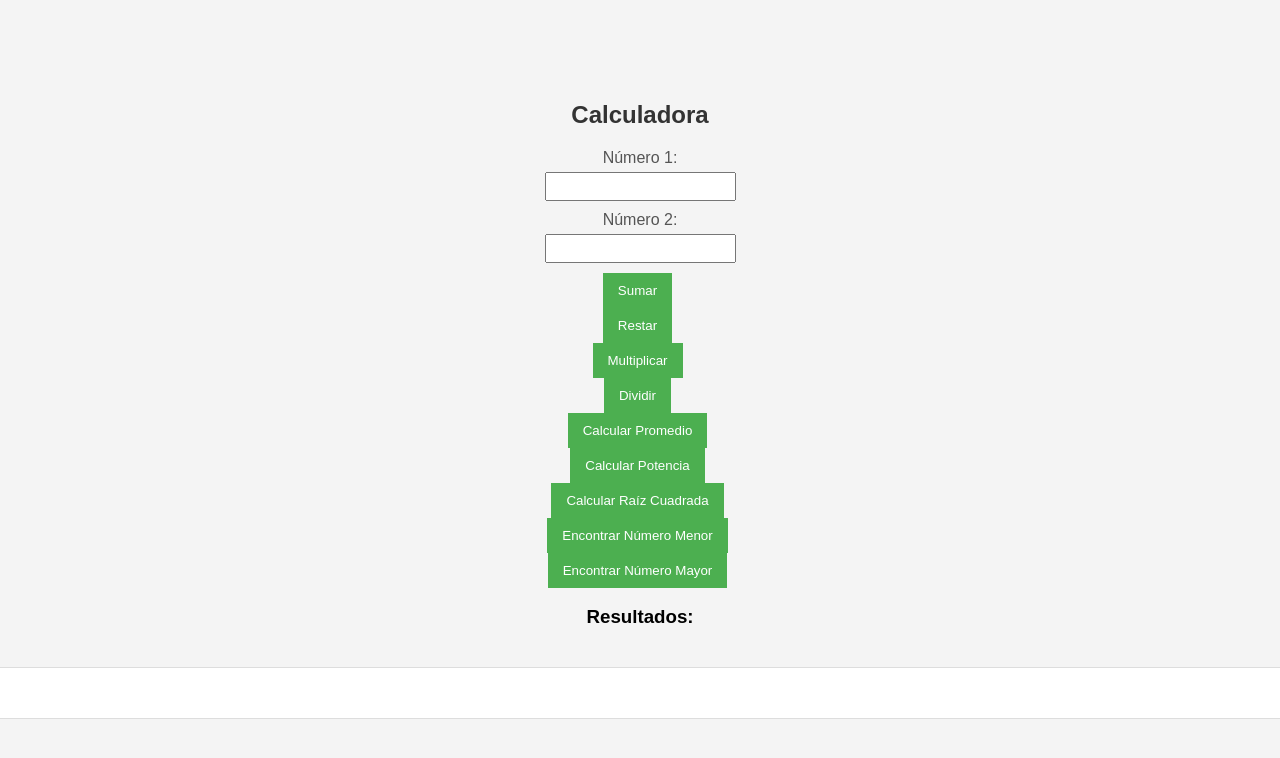
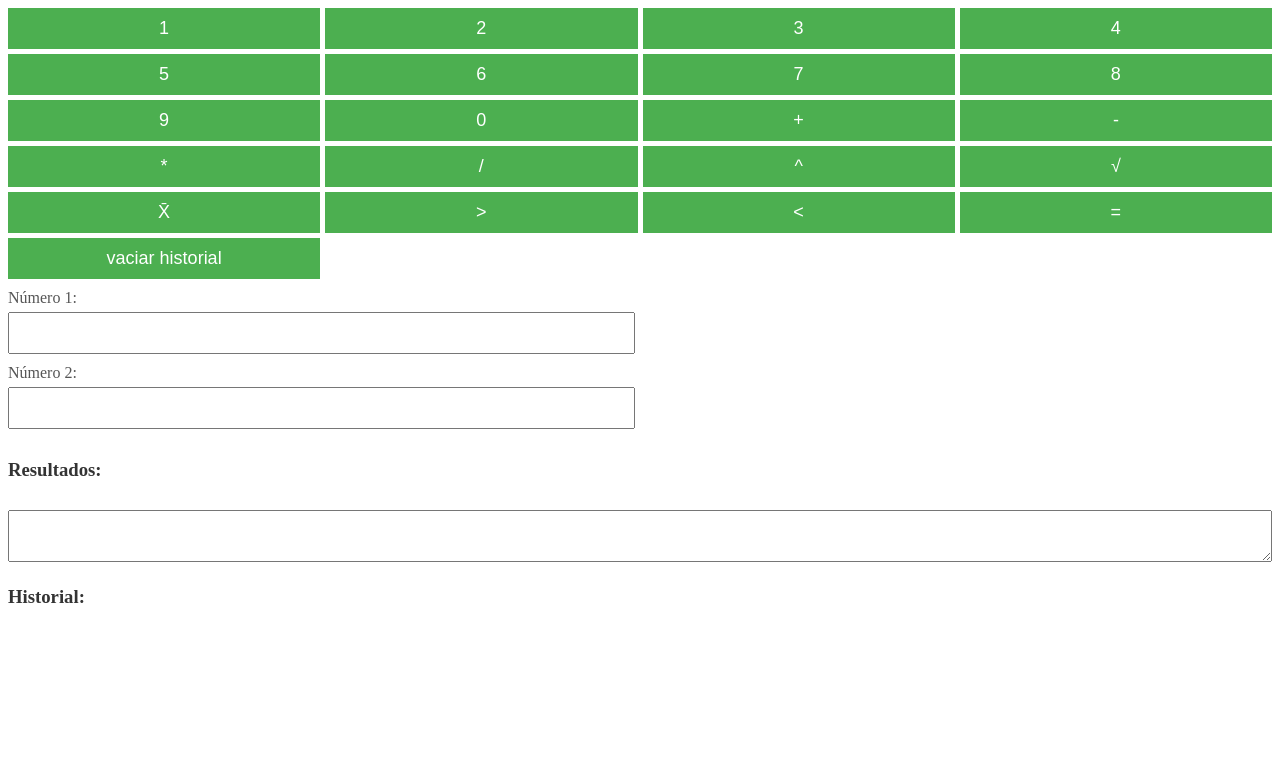
Before and after one commit to EzequielDursi/Proyecto-Javascript, a plain HTML site: page index.html in a window 1280 px wide. Drawn offline with Linux system fonts and the light colour scheme.

Commit message:
corrección 3era pre entrega

```diff
--- a/index.html
+++ b/index.html
@@ -4,30 +4,50 @@
     <meta charset="UTF-8">
     <meta name="viewport" content="width=device-width, initial-scale=1.0">
     <link rel="stylesheet" href="./styles.css">
-    <title>Document</title>
+    <title>Calculadora</title>
 </head>
 <body>
 
-    <h2>Calculadora</h2>
+
+    <div id="numeric-pad">
+        <button onclick="agregarDigito('1')">1</button>
+        <button onclick="agregarDigito('2')">2</button>
+        <button onclick="agregarDigito('3')">3</button>
+        <button onclick="agregarDigito('4')">4</button>
+        <button onclick="agregarDigito('5')">5</button>
+        <button onclick="agregarDigito('6')">6</button>
+        <button onclick="agregarDigito('7')">7</button>
+        <button onclick="agregarDigito('8')">8</button>
+        <button onclick="agregarDigito('9')">9</button>
+        <button onclick="agregarDigito('0')">0</button>
+        <button onclick="agregarOperador('+')">+</button>
+        <button onclick="agregarOperador('-')">-</button>
+        <button onclick="agregarOperador('*')">*</button>
+        <button onclick="agregarOperador('/')">/</button>
+        <button onclick="agregarOperador('^')">^</button>
+        <button onclick="agregarOperador('√')">√</button>
+        <button onclick="agregarOperador('X̄')">X̄</button>
+        <button onclick="agregarOperador('>')">></button>
+        <button onclick="agregarOperador('<')"><</button>
+        <button onclick="calcularResultado('=')">=</button>
+        <button onclick="vaciarHistorial()">vaciar historial</button>
+
+    </div>
+
     <label for="num1">Número 1:</label>
-    <input type="number" id="num1">
+    <input type="text" id="num1" readonly>
 
     <label for="num2">Número 2:</label>
-    <input type="number" id="num2">
-
-    <button onclick="sumar()">Sumar</button>
-    <button onclick="restar()">Restar</button>
-    <button onclick="multiplicar()">Multiplicar</button>
-    <button onclick="dividir()">Dividir</button>
-    <button onclick="calcularPromedio()">Calcular Promedio</button>
-    <button onclick="calcularPotencia()">Calcular Potencia</button>
-    <button onclick="calcularRaizCuadrada()">Calcular Raíz Cuadrada</button>
-    <button onclick="encontrarNumeroMenor()">Encontrar Número Menor</button>
-    <button onclick="encontrarNumeroMayor()">Encontrar Número Mayor</button>
+    <input type="text" id="num2" readonly>
 
     <h3>Resultados:</h3>
     <textarea id="results" readonly></textarea>
 
     <script src="./index.js"></script>
+
+
+<h3>Historial:</h3>
+<div id="historial-container"></div>
+
 </body>
 </html>
--- a/index.js
+++ b/index.js
@@ -1,10 +1,118 @@
+let operador ='';
+
+document.getElementById('sumarBtn').addEventListener('click', sumar);
+document.getElementById('restarBtn').addEventListener('click', restar);
+document.getElementById('multiplicarBtn').addEventListener('click', multiplicar);
+document.getElementById('dividirBtn').addEventListener('click', dividir);
+document.getElementById('promedioBtn').addEventListener('click', calcularPromedio);
+document.getElementById('potenciaBtn').addEventListener('click', calcularPotencia);
+document.getElementById('raizBtn').addEventListener('click', calcularRaizCuadrada);
+document.getElementById('menorBtn').addEventListener('click', encontrarNumeroMenor);
+document.getElementById('mayorBtn').addEventListener('click', encontrarNumeroMayor);
+
+
+function agregarDigito(digito) {
+    let campoActivo = obtenerCampoActivo();
+    campoActivo.value += digito;
+
+    console.log(digito)
+}
+
+function agregarOperador(op)  {
+    let num1 = document.getElementById('num1');
+    console.log(num1.value);
+   if (operador==''&&num1.value!='') {
+   let campoActivo = obtenerCampoActivo();
+   let valorCampo = campoActivo.value;
+   operador = op;
+   campoActivo.value += operador; }  }
+
+function obtenerCampoActivo() {
+    let num1 = document.getElementById('num1');
+    let num2 = document.getElementById('num2');
+
+return operador!='' ? num2 : num1;
+
+}
+
+function calcularResultado() {
+    let num1 = document.getElementById('num1');
+    let num2 = document.getElementById('num2');
+    let numeros = obtenerNumeros();
+     if(num1.value!=''&&num2.value!=''){
+
+    switch (operador) {
+        case '+':
+            sumar();
+            break;
+        case '-':
+            restar();
+            break;
+        case '*':
+            multiplicar();
+            break;
+        case '/':
+            if (numeros[1] !== 0) {
+                dividir(`${numeros[0]} / ${numeros[1]} = ${numeros[0] / numeros[1]}`);
+            } else {
+                mostrarResultado('Error: División por cero');
+            }
+            break;
+
+            case '^':
+            calcularPotencia();
+            break
+            case '√':
+                calcularRaizCuadrada()
+            break;
+            case 'X̄':
+                calcularPromedio()
+            break;
+            case '>':
+                encontrarNumeroMayor()
+                break;
+            case '<':
+                encontrarNumeroMenor()
+                break;
+
+
+    }
+
+     document.getElementById("num1").value=""
+     document.getElementById("num2").value=""
+     operador=""
+     }
+
+}
+
+function obtenerNumeros() {
+    let campoActivo = obtenerCampoActivo();
+    let numeros = campoActivo.value.split(operador).map(parseFloat);
+    return numeros;
+}
+
+function mostrarResultado(resultado) {
+    let resultsDiv = document.getElementById('results');
+    let currentResults = [...resultsDiv.innerHTML.split('\n')];
+    currentResults.push(resultado);
+    resultsDiv.innerHTML = currentResults.join('\n');
+}
+
+function guardarResultado(resultado) {
+    let historial = JSON.parse(localStorage.getItem('historial')) || [];
+    historial.push(resultado);
+    localStorage.setItem('historial', JSON.stringify(historial));
+}
+
 function sumar() {
     let num1 = parseFloat(document.getElementById('num1').value);
     let num2 = parseFloat(document.getElementById('num2').value);
     let resultado = num1 + num2;
     mostrarResultado(`${num1} + ${num2} = ${resultado}`);
 
-    localStorage.setItem("mostrarResultado", resultado)
+    guardarResultado(resultado);
+
+    mostrarHistorial();
 }
 
 function restar() {
@@ -13,7 +121,8 @@ function restar() {
     let resultado = num1 - num2;
     mostrarResultado(`${num1} - ${num2} = ${resultado}`);
 
-    localStorage.setItem("mostrarResultado", resultado)
+    guardarResultado(resultado);
+    mostrarHistorial();
 }
 
 function multiplicar() {
@@ -22,7 +131,8 @@ function multiplicar() {
     let resultado = num1 * num2;
     mostrarResultado(`${num1} * ${num2} = ${resultado}`);
 
-    localStorage.setItem("mostrarResultado", resultado)
+    guardarResultado(resultado);
+    mostrarHistorial();
 }
 
 function dividir() {
@@ -31,7 +141,8 @@ function dividir() {
     let resultado = num1 / num2;
     mostrarResultado(`${num1} / ${num2} = ${resultado}`);
 
-    localStorage.setItem("mostrarResultado", resultado)
+    guardarResultado(resultado);
+    mostrarHistorial();
 }
 
 function calcularPromedio() {
@@ -39,7 +150,8 @@ function calcularPromedio() {
     let num2 = parseFloat(document.getElementById('num2').value);
     let promedio = (num1 + num2) / 2;
     mostrarResultado(`Promedio de ${num1} y ${num2} = ${promedio}`);
-    localStorage.setItem("mostrarResultado", promedio)
+    guardarResultado(promedio);
+    mostrarHistorial();
 }
 
 function calcularPotencia() {
@@ -47,14 +159,18 @@ function calcularPotencia() {
     let num2 = parseFloat(document.getElementById('num2').value);
     let resultado = Math.pow(num1, num2);
     mostrarResultado(`${num1} ^ ${num2} = ${resultado}`);
-    localStorage.setItem("mostrarResultado", resultado)
+
+    guardarResultado(resultado);
+    mostrarHistorial();
 }
 
 function calcularRaizCuadrada() {
     let num1 = parseFloat(document.getElementById('num1').value);
     let resultado = Math.sqrt(num1);
     mostrarResultado(`Raíz cuadrada de ${num1} = ${resultado}`);
-    localStorage.setItem("mostrarResultado", resultado)
+
+    guardarResultado(resultado);
+    mostrarHistorial();
 }
 
 function encontrarNumeroMenor() {
@@ -62,7 +178,8 @@ function encontrarNumeroMenor() {
     let num2 = parseFloat(document.getElementById('num2').value);
     let menor = Math.min(num1, num2);
     mostrarResultado(`El número menor entre ${num1} y ${num2} es: ${menor}`);
-    localStorage.setItem("mostrarResultado", menor)
+    guardarResultado(menor);
+    mostrarHistorial();
 }
 
 function encontrarNumeroMayor() {
@@ -70,12 +187,43 @@ function encontrarNumeroMayor() {
     let num2 = parseFloat(document.getElementById('num2').value);
     let mayor = Math.max(num1, num2);
     mostrarResultado(`El número mayor entre ${num1} y ${num2} es: ${mayor}`);
-    localStorage.setItem("mostrarResultado", mayor)
+    guardarResultado(mayor);
+    mostrarHistorial();
+
 }
 
-function mostrarResultado(resultado) {
-    let resultsDiv = document.getElementById('results');
-    let currentResults = [...resultsDiv.innerHTML.split('\n')];
-    currentResults.push(resultado);
-    resultsDiv.innerHTML = currentResults.join('\n');
+function vaciarHistorial() {
+    localStorage.removeItem('historial');
+    mostrarHistorial();
 }
+
+
+function obtenerHistorial() {
+    return JSON.parse(localStorage.getItem('historial')) || [];
+}
+
+function mostrarHistorial() {
+    let historial = obtenerHistorial();
+    let historialContainer = document.getElementById('historial-container');
+
+
+    historialContainer.innerHTML = '';
+
+
+    historial.forEach((resultado, index) => {
+        let resultadoElement = document.createElement('div');
+        resultadoElement.innerHTML = `${resultado} <button onclick="borrarResultado(${index})">Borrar</button>`;
+        historialContainer.appendChild(resultadoElement);
+    });
+}
+
+function borrarResultado(index) {
+    let historial = obtenerHistorial();
+
+
+    if (index >= 0 && index < historial.length) {
+        historial.splice(index, 1);
+        localStorage.setItem('historial', JSON.stringify(historial));
+        mostrarHistorial();
+    }
+}
--- a/styles.css
+++ b/styles.css
@@ -1,17 +1,32 @@
-body {
-    font-family: Arial, sans-serif;
-    background-color: #f4f4f4;
-    margin: 0;
-    padding: 0;
-    display: flex;
-    flex-direction: column;
-    align-items: center;
-    justify-content: center;
-    height: 100vh;
+#numeric-pad {
+    display: grid;
+    grid-template-columns: repeat(4, 1fr);
+    gap: 5px;
+    margin-bottom: 10px;
 }
 
-h2 {
-    color: #333;
+#numeric-pad button {
+    width: 100%;
+    padding: 10px;
+    font-size: 18px;
+    background-color: #4caf50;
+    color: white;
+    border: none;
+    cursor: pointer;
+    transition: background-color 0.3s ease;
+}
+
+#numeric-pad button:hover {
+    background-color: #45a049;
+}
+
+input {
+    margin-bottom: 10px;
+    padding: 10px;
+    font-size: 16px;
+    width: calc(50% - 5px);
+    display: inline-block;
+    box-sizing: border-box;
 }
 
 label {
@@ -20,31 +35,20 @@ label {
     color: #555;
 }
 
-input {
-    margin-bottom: 10px;
-    padding: 5px;
+h2 {
+    color: #333;
 }
 
-button {
-    background-color: #4caf50;
-    color: white;
-    padding: 10px 15px;
-    border: none;
-    cursor: pointer;
-    margin-right: 5px;
+h3 {
+    margin-top: 20px;
+    color: #333;
 }
 
-button:hover {
-    background-color: #45a049;
-}
-
-#results {
+textarea {
     width: 100%;
-    margin-top: 20px;
+    margin-top: 10px;
     padding: 10px;
-    background-color: #fff;
-    border: 1px solid #ddd;
-    border-radius: 5px;
     font-family: monospace;
     white-space: pre-line;
+    box-sizing: border-box;
 }
```
